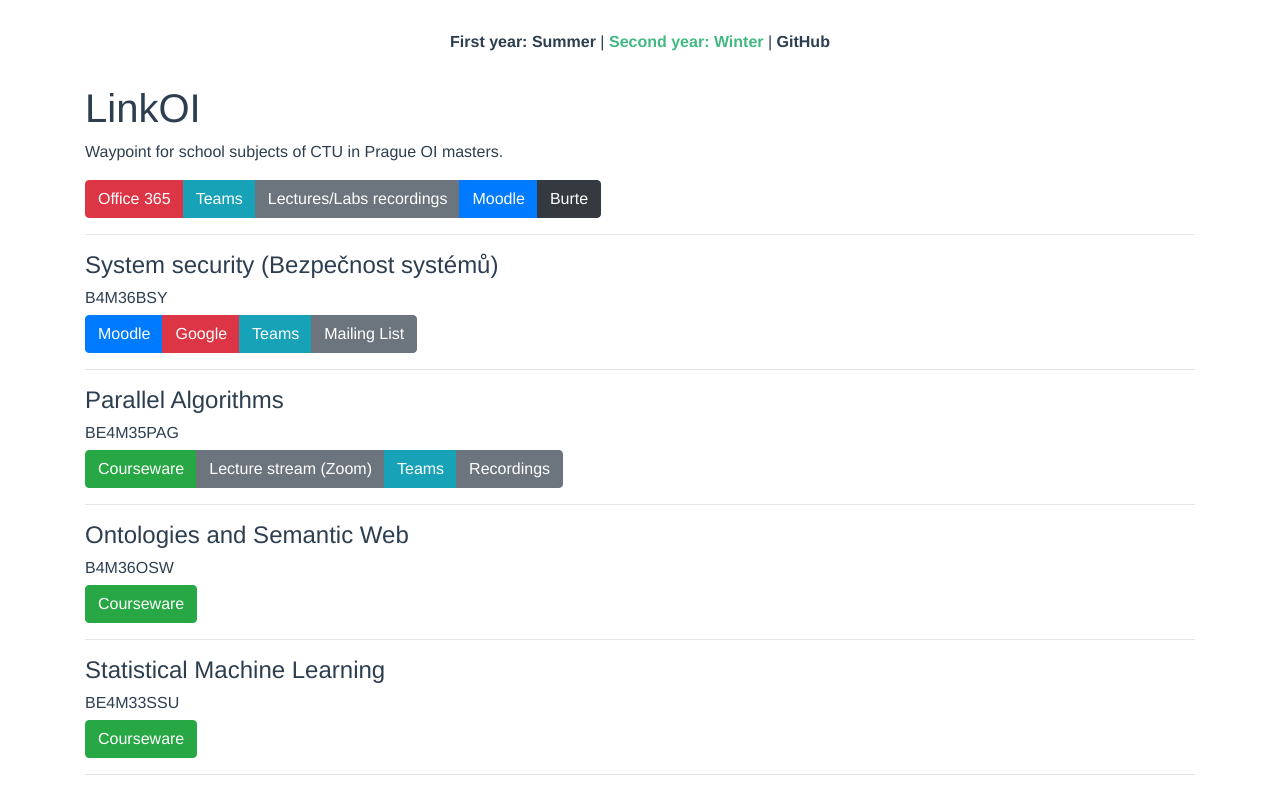
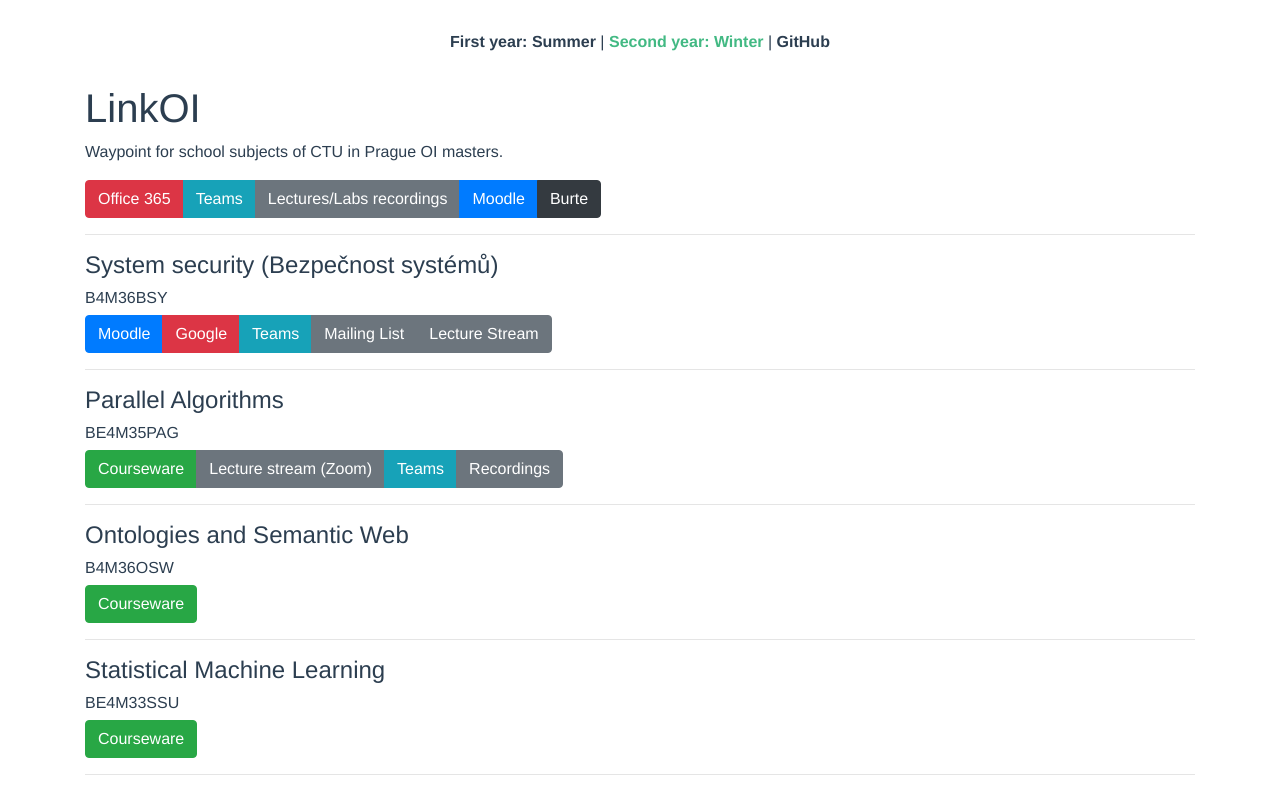
Before and after one commit to skalahonza/linkoi, a Vue app: page /#/second/winter in a window 1280 px wide. Shown: the top 793 px of the page. Built offline with nearby package versions, Linux system fonts and the light colour scheme.

Commit message:
Add BSY stream link.

```diff
--- a/src/views/second/Winter.vue
+++ b/src/views/second/Winter.vue
@@ -68,6 +68,11 @@ export default Vue.extend({
               name: "Mailing List",
               address:
                 "https://list.feld.cvut.cz/cgi-bin/mailman/listinfo/b4m36bsy",
+            },
+            {
+              name: "Lecture Stream",
+              address:
+                "https://studuj.net/b/jos-fxy-k18-f9s",
             },
           ],
         },
```
